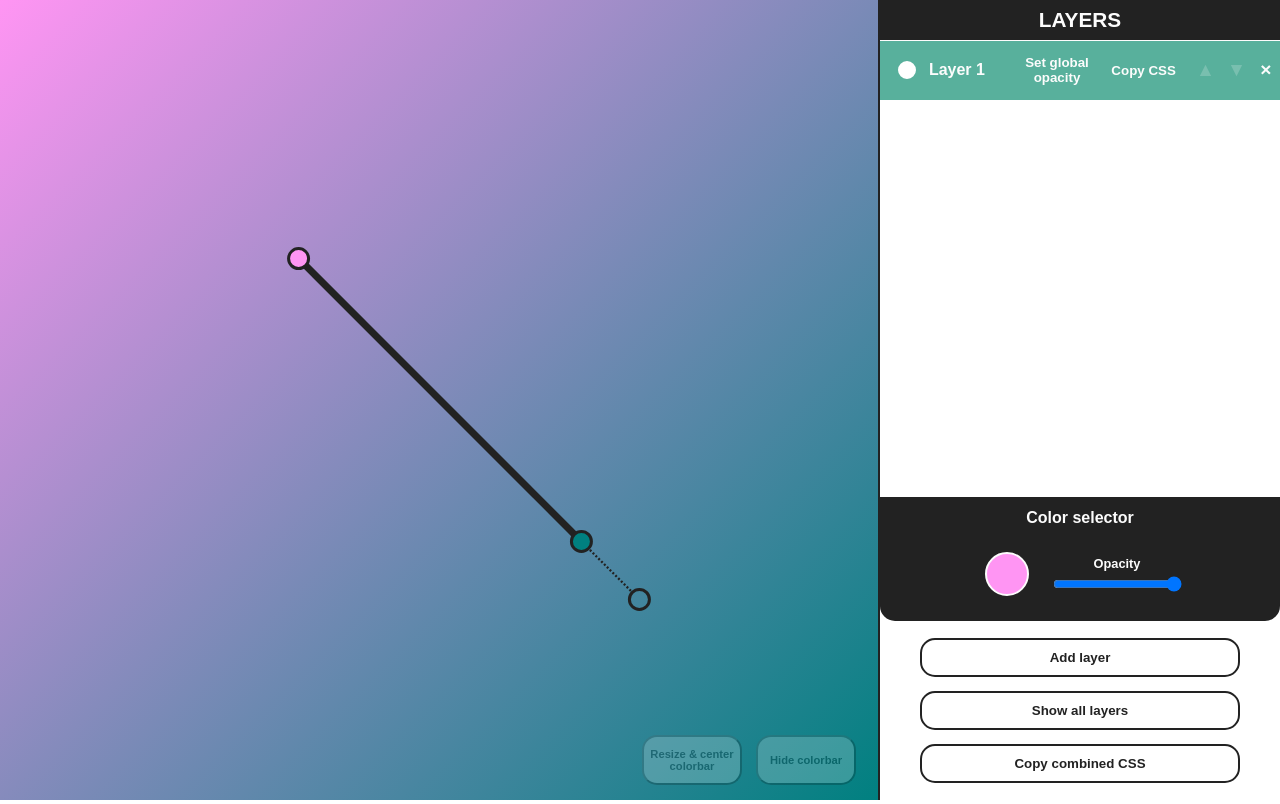
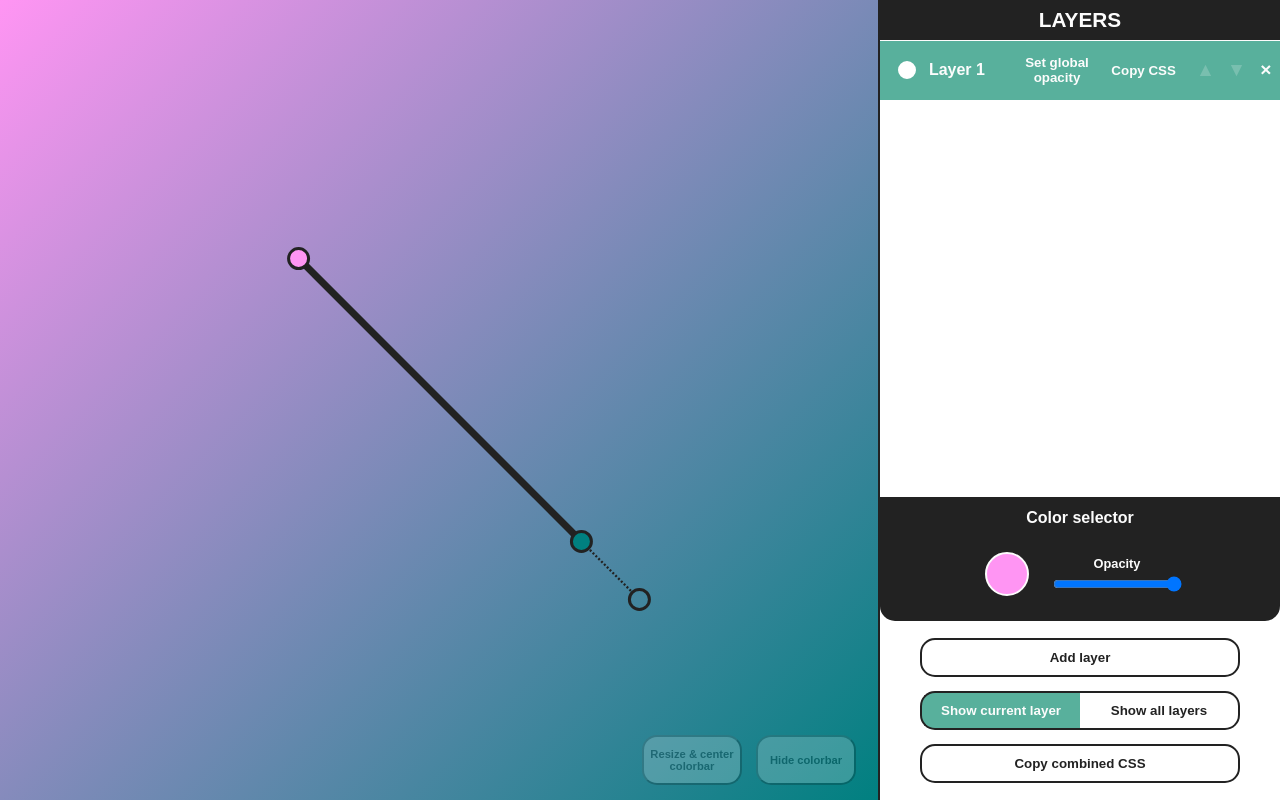
Before and after one commit to mathiasisaksen/gradient-explorer, a plain HTML site: page index.html in a window 1280 px wide. Drawn offline with Linux system fonts and the light colour scheme.

Commit message:
Implements preview of multiple layers

```diff
--- a/index.html
+++ b/index.html
@@ -35,7 +35,10 @@
             </div>
             <div id="panel-buttons">
                 <button id="layer-button" class="panel-button">Add layer</button>
-                <button id="result-button" class="panel-button">Show all layers</button>
+                <div id="layer-choice-container">
+                    <button id="current-layer-button" class="panel-button">Show current layer</button>
+                    <button id="all-layers-button" class="panel-button">Show all layers</button>
+                </div>
                 <button class="panel-button">Copy combined CSS</button>
             </div>
         </div>
--- a/scripts/main.js
+++ b/scripts/main.js
@@ -19,6 +19,8 @@ const hideButton = document.querySelector("#hide-colorbar");
 const layerList = document.querySelector("#layer-list");
 const addLayerButton = document.querySelector("#layer-button");
 const previewWindowButtonContainer = document.querySelector("#preview-button-container");
+const showCurrentButton = document.querySelector("#current-layer-button");
+const showAllButton = document.querySelector("#all-layers-button");
 
 
 opacityInput.value = "100";
@@ -564,7 +566,6 @@ function handleHideColorbar() {
 }
 
 function handleStartColorMouseDown() {
-    console.log("mousedown");
     handleColorClick.call(this);
     updatePreviewWindow();
     const layerObject = layerObjects[this.getAttribute("layer-id")];
@@ -585,8 +586,8 @@ function handleStartColorMove(e, layerObject) {
 }
 
 function handleEndColorMouseDown() {
+    handleColorClick.call(this);
     updatePreviewWindow();
-    handleColorClick.call(this);
     const layerObject = layerObjects[this.getAttribute("layer-id")];
     function currentHandler(event) {
         handleEndColorMove(event, layerObject);
@@ -638,12 +639,13 @@ function handleColorMove(e, lineStart, lineEnd, colorId, layerObject) {
 }
 
 function handleColorClick() {
-    console.log("click");
     const layerId = this.getAttribute("layer-id");
     const colorId = this.getAttribute("color-id");
     currentColorId = colorId;
-    const correspondingLayerContainer = layerList.querySelector(`[layer-id="${layerId}"]`);
-    setCurrentLayer(correspondingLayerContainer);
+    if (layerId !== currentLayerId) {
+        const correspondingLayerContainer = layerList.querySelector(`[layer-id="${layerId}"]`);
+        setCurrentLayer(correspondingLayerContainer);
+    }
     currentColor = this.getAttribute("fill");
     const colorWithOpacity = stripColorOpacity(currentColor);
     colorButton.style.backgroundColor = colorWithOpacity;
@@ -730,6 +732,24 @@ function handleAddLayer() {
     setCurrentLayer(layerList.childNodes[0]);
 }
 
+function handleShowCurrentLayer() {
+    showAllLayers = false;
+    showCurrentButton.classList.add("layer-preview-choice");
+    showAllButton.classList.remove("layer-preview-choice");
+    updatePreviewWindow();
+}
+
+function handleShowAllLayers() {
+    showAllLayers = true;
+    showAllButton.classList.add("layer-preview-choice");
+    showCurrentButton.classList.remove("layer-preview-choice");
+    updatePreviewWindow();
+}
+
+function handleCopyLayerCSS() {
+
+}
+
 function updatePreviewWindow() {
     if (!Object.keys(layerObjects).length) return;
     let gradientStringArray = [];
@@ -750,7 +770,6 @@ function updatePreviewWindow() {
     }
     let combinedGradientString = gradientStringArray.join(", ");
     combinedGradientString = combinedGradientString ? combinedGradientString : "none";
-    /*console.log(combinedGradientString);*/
     previewWindow.style.backgroundImage = combinedGradientString;
 }
 
@@ -773,5 +792,9 @@ opacityInput.addEventListener("input", handleOpacityChange)
 
 hideButton.addEventListener("click", handleHideColorbar);
 
+showCurrentButton.addEventListener("click", handleShowCurrentLayer)
+showAllButton.addEventListener("click", handleShowAllLayers)
+
 const layerObjects = {};
 addLayerButton.click();
+showCurrentButton.click();
--- a/styles/style.css
+++ b/styles/style.css
@@ -323,6 +323,33 @@ main {
     transform: scale(1.01);
 }
 
+#layer-choice-container {
+    display: flex;
+    flex-direction: row;
+    justify-content: space-evenly;
+    width: 80%;
+}
+
+#current-layer-button {
+    border-radius: 15px 0 0 15px;
+    border-right: 0;
+}
+
+#all-layers-button {
+    border-radius: 0 15px 15px 0;
+    border-left: 0;
+}
+
+.layer-preview-choice {
+    color: var(--panel-text-color);
+    background-color: #58B09C;
+}
+
+.layer-preview-choice:hover {
+    box-shadow: none;
+    transform: none;
+}
+
 svg {
     width: 100%;
     height: 100%;
```
